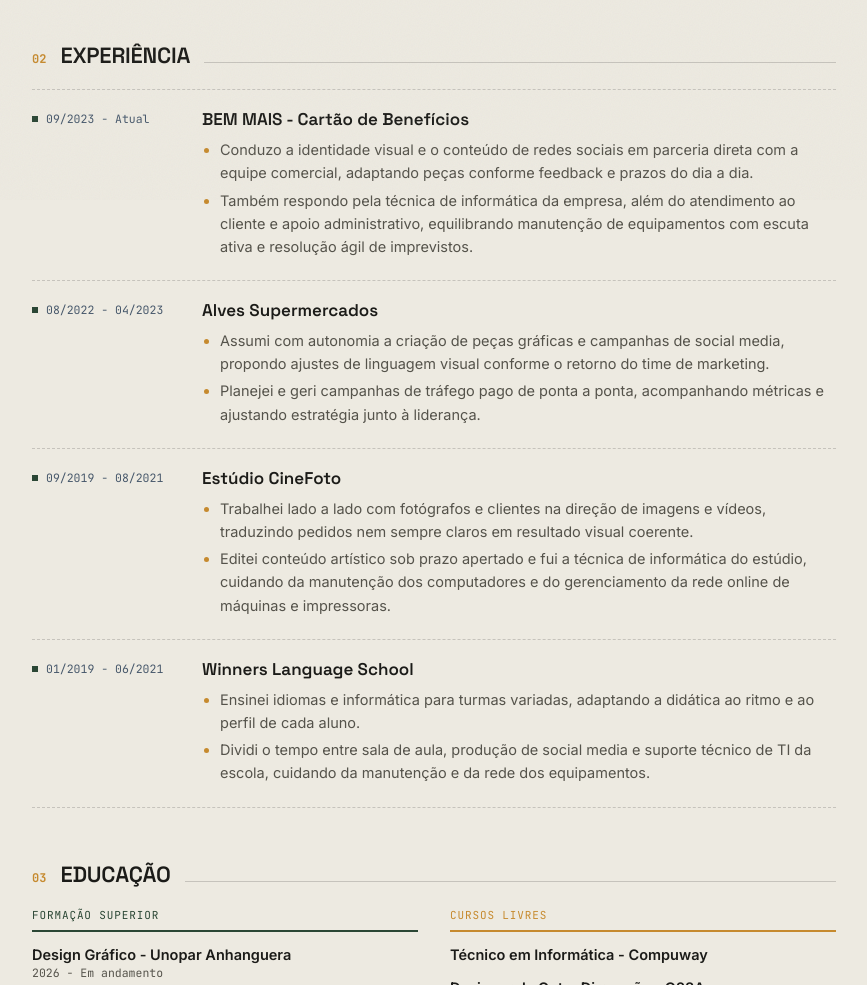
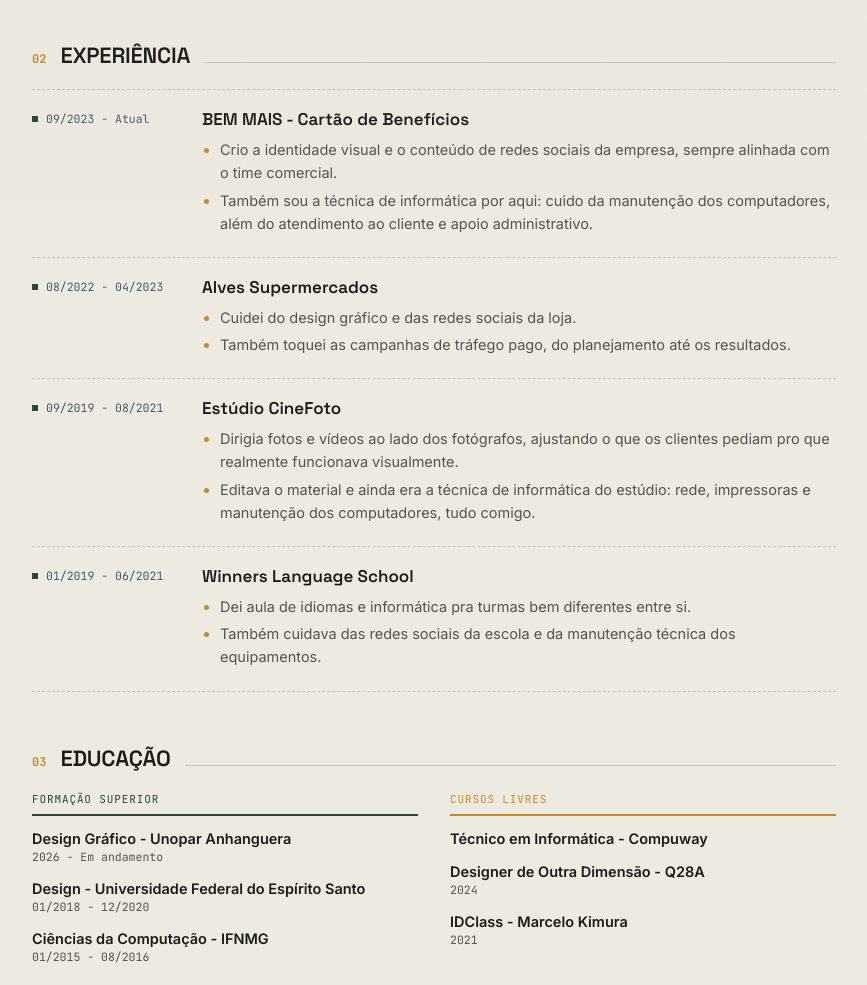
Before and after one commit to beeyuribeiro/beeyuribeiro.github.io, a plain HTML site: page index.html in a window 1280 px wide. Shown: the part 600-1585 px from the top of the page, without its empty margins (206-1073 px from the left). Drawn offline with Linux system fonts and the light colour scheme.

Commit message:
Add files via upload

```diff
--- a/index.html
+++ b/index.html
@@ -413,8 +413,8 @@
       <div>
         <p class="job-title">BEM MAIS - Cartão de Benefícios</p>
         <ul>
-          <li>Conduzo a identidade visual e o conteúdo de redes sociais em parceria direta com a equipe comercial, adaptando peças conforme feedback e prazos do dia a dia.</li>
-          <li>Também respondo pela técnica de informática da empresa, além do atendimento ao cliente e apoio administrativo, equilibrando manutenção de equipamentos com escuta ativa e resolução ágil de imprevistos.</li>
+          <li>Crio a identidade visual e o conteúdo de redes sociais da empresa, sempre alinhada com o time comercial.</li>
+          <li>Também sou a técnica de informática por aqui: cuido da manutenção dos computadores, além do atendimento ao cliente e apoio administrativo.</li>
         </ul>
       </div>
     </div>
@@ -424,8 +424,8 @@
       <div>
         <p class="job-title">Alves Supermercados</p>
         <ul>
-          <li>Assumi com autonomia a criação de peças gráficas e campanhas de social media, propondo ajustes de linguagem visual conforme o retorno do time de marketing.</li>
-          <li>Planejei e geri campanhas de tráfego pago de ponta a ponta, acompanhando métricas e ajustando estratégia junto à liderança.</li>
+          <li>Cuidei do design gráfico e das redes sociais da loja.</li>
+          <li>Também toquei as campanhas de tráfego pago, do planejamento até os resultados.</li>
         </ul>
       </div>
     </div>
@@ -435,8 +435,8 @@
       <div>
         <p class="job-title">Estúdio CineFoto</p>
         <ul>
-          <li>Trabalhei lado a lado com fotógrafos e clientes na direção de imagens e vídeos, traduzindo pedidos nem sempre claros em resultado visual coerente.</li>
-          <li>Editei conteúdo artístico sob prazo apertado e fui a técnica de informática do estúdio, cuidando da manutenção dos computadores e do gerenciamento da rede online de máquinas e impressoras.</li>
+          <li>Dirigia fotos e vídeos ao lado dos fotógrafos, ajustando o que os clientes pediam pro que realmente funcionava visualmente.</li>
+          <li>Editava o material e ainda era a técnica de informática do estúdio: rede, impressoras e manutenção dos computadores, tudo comigo.</li>
         </ul>
       </div>
     </div>
@@ -446,8 +446,8 @@
       <div>
         <p class="job-title">Winners Language School</p>
         <ul>
-          <li>Ensinei idiomas e informática para turmas variadas, adaptando a didática ao ritmo e ao perfil de cada aluno.</li>
-          <li>Dividi o tempo entre sala de aula, produção de social media e suporte técnico de TI da escola, cuidando da manutenção e da rede dos equipamentos.</li>
+          <li>Dei aula de idiomas e informática pra turmas bem diferentes entre si.</li>
+          <li>Também cuidava das redes sociais da escola e da manutenção técnica dos equipamentos.</li>
         </ul>
       </div>
     </div>
```
